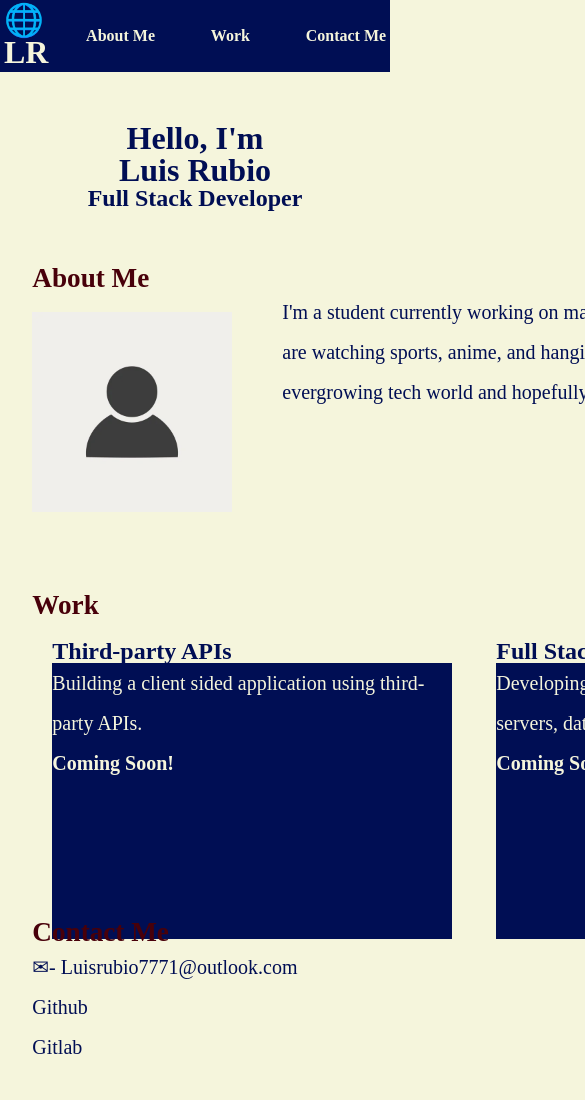
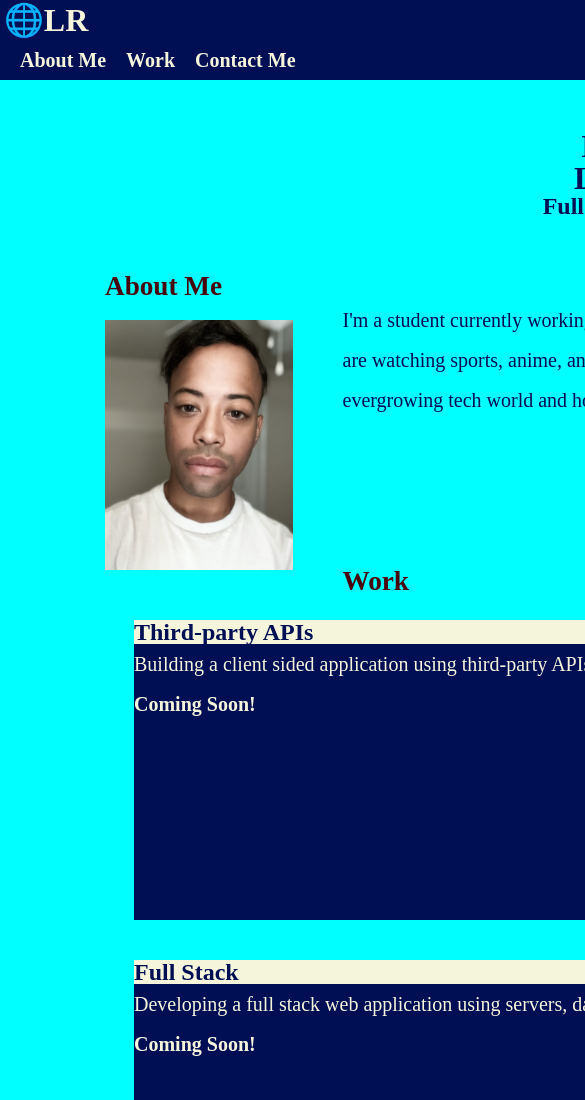
Before and after one commit to lrubio013/Personal-Portfolio, a plain HTML site: page index.html in a window 390 px wide. Shown: the top 1100 px of the page, 585 px wide, since content can reach past the window. Drawn offline with Linux system fonts and the light colour scheme.

Commit message:
Added media queries to make sure my portfolio fits on smaller screens

```diff
--- a/assets/css/style.css
+++ b/assets/css/style.css
@@ -1,6 +1,3 @@
- * {
-    box-sizing: border-box;
-}
 :root {
     --navy: #000e54;
     --beige: #f5f5dc;
@@ -8,8 +5,6 @@
 
 header {
     display: flex;
-    justify-content: space-between;
-    align-items: center;
     padding: 1%;
     background-color: var(--navy);
     color: var(--beige);
@@ -17,45 +12,67 @@ header {
 }
 
 header a {
-    color: var(--beige)
+    color: var(--beige);
+}
+
+main {
+    display: flex;
+    flex-wrap: wrap;
+    flex-direction: column;
 }
 
 body {
     display: flex;
+    flex-wrap: wrap;
     flex-direction: column;
     background-color: var(--beige);
     font-family: serif;
     color: var(--navy);
 }
 
-.content{
-    /* width:75% */
-}
-nav ul{
+nav {
     display: flex;
-    justify-content: space-between;
-    min-width: 300px;
-    color:var(--beige);
-    font-weight: bold;
+    background-color: var(--navy);
+    flex-wrap: wrap;
 }
 
-.titles{
+ul {
+    display: inline-flex;
+}
+
+nav li {
+    margin-left: 20px;
+}
+
+nav a {
+    font-weight: bold;
+    background-color: var(--navy);
+    color: var(--beige);
+}
+
+nav li:hover {
+    color: white;
+    background-color: #48000a;
+
+}
+
+.titles {
     color: var(--navy);
     text-align: center;
     padding: 50px;
 }
 
 
-.intro{
+.intro {
     padding: 5px;
     color: var(--navy);
-    margin-left: 7%;
+    margin-left: 100px;
     height: 300px;
     width: 1200px;
     /* background-color: var(--navy); */
 }
 
-.intro img{
+.intro img {
     height: auto;
     width: auto;
     display: block;
@@ -70,15 +87,19 @@ nav ul{
 .work {
     /* background-color: var(--navy); */
     color: var(--navy);
-    height: 300px;
-    width: 1300px;
-    margin: 7%;
+     /* height: 300px;
+    width: 1300px; */
+    /* margin-left: 100px; */
+    margin-bottom: 100px;
     padding: 5px;
+    /* display: flex;
+    flex-wrap: wrap; */
+
 }
 
 .work h3 {
     background-color: var(--beige);
-    color: var(--navy)
+    color: var(--navy);
 }
 
 .p1 {
@@ -90,29 +111,12 @@ nav ul{
     margin: 20px;
 }
 
-.p2 {
-    background-color: var(--navy);
-    color: var(--beige);
-    width: 400px;
-    display: inline-block;
-    height: 300px;
-    margin: 20px;
-}
-
-.p3 {
-    background-color: var(--navy);
-    color: var(--beige);
-    width: 400px;
-    display: inline-block;
-    height: 300px;
-}
-
 .contact {
     /* background-color: var(--navy); */
     color: var(--navy);
     height: 300px;
     width: 1200px;
-    margin: 7%;
+    margin-left: 100px;
     padding: 5px;
 
 }
@@ -140,3 +144,26 @@ a {
     color: var(--navy);
     text-decoration: none;
 }
+
+@media screen and (max-width: 768px) {
+    main,
+    nav {
+      flex-direction: column;
+    }
+  }
+
+  @media screen and (max-width: 1000px) {
+    body {
+        background-color: aqua;
+    }
+
+    .work {
+        display: flex;
+        flex-wrap:wrap;
+        justify-content: center;
+    }
+
+    .p1 {
+        width: 80%;
+    }
+  }
--- a/index.html
+++ b/index.html
@@ -12,20 +12,22 @@
 <body>
     <header>
         <h1>🌐LR</h1>
+    </header>
+
     <nav>
         <ul>
             <li>
-                    <a href="#intro">About Me</a>
+                <a href="#intro"><p>About Me</p></a>
             </li>
             <li>
-                    <a href="#work">Work</a>
+                <a href="#work"><p>Work</p></a>
             </li>
             <li>
-                    <a href="#contact">Contact Me</a>
+                <a href="#contact"><p>Contact Me</p></a>
             </li>
         </ul>
     </nav>
-    </header>
+
     <main>
         <section class="content">
             <section class="titles">
@@ -36,28 +38,30 @@
             </section>
             <div id="intro" class="intro">
                 <h2>About Me</h2>
-                    <img src="./assets/images/placeholder.jpg">
+                    <img src="./assets/images/self.jpg">
                     <p>I'm a student currently working on making developing my full time career. I currently live in Austin, Tx. My hobbies are watching sports, anime, and
                     hanging out with friends. I love dogs and technology. Excited to dive into the evergrowing tech world and hopefully learn something new everyday.</p>
             </div>
+            <div>
+                <h2>Work</h2>
             <div id="work" class="work">
-                <h2>Work</h2>
                 <article class="p1">
                     <h3>Third-party APIs</h3>
                     <p>Building a client sided application using third-party APIs. </p>
                     <p><b>Coming Soon!</b></p>
                 </article>
-                 <article class="p2">
+                 <article class="p1">
                     <h3>Full Stack</h3>
                     <p>Developing a full stack web application using servers, databases, and APIs.</p>
                     <p><b>Coming Soon!</b></p>
                 </article>
 
-                <article class="p3">
+                <article class="p1">
                     <h3>MERN</h3>
                     <p>Creating a dynamic single-page application using the MERN stack and REACT.</p>
                     <p><b>Coming Soon!</b></p>
                 </article>
+            </div>
         </div>
             <div id="contact" class="contact">
                 <h2>Contact Me</h2>
```
Also changed, not shown: assets/images/self.jpg (added). Lines whose indentation alone changed are shown as unchanged.
